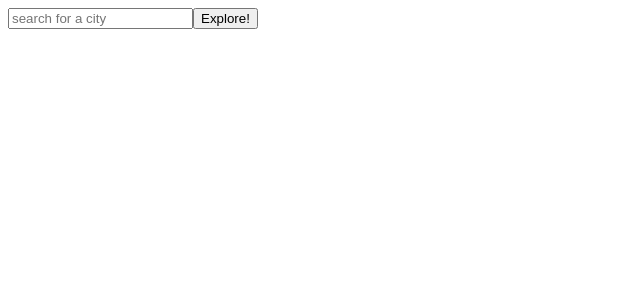
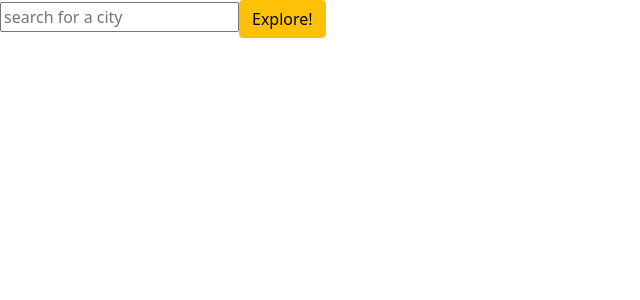
Before and after one commit to gmeadiv/city-explorer, a React (Create React App) app: page / in a window 1280 px wide. Shown: the top 300 px of the page, without its empty margins (0-640 px from the left). Built offline with nearby package versions, Linux system fonts and the light colour scheme.

Commit message:
done with lab6

```diff
--- a/package.json
+++ b/package.json
@@ -7,7 +7,9 @@
     "@testing-library/react": "^11.2.7",
     "@testing-library/user-event": "^12.8.3",
     "axios": "^0.21.4",
+    "bootstrap": "^5.1.0",
     "react": "^17.0.2",
+    "react-bootstrap": "^2.0.0-beta.6",
     "react-dom": "^17.0.2",
     "react-scripts": "4.0.3",
     "web-vitals": "^1.1.2"
--- a/src/App.js
+++ b/src/App.js
@@ -1,30 +1,32 @@
 
 import React from 'react';
 import axios from 'axios';
+import Container from 'react-bootstrap/Container';
+import Image from 'react-bootstrap/Image';
+import Button from 'react-bootstrap/Button'
 
 class App extends React.Component {
   constructor(props) {
     super(props);
     this.state = {
       searchQuery: '',
-      location: {},
-      latitude: {},
-      longitude: {},
+      location: '',
+      latitude: '',
+      longitude: '',
       error: false,
     }
   }
 
   getLocation = async () => {
-
-    const url = `https://us1.locationiq.com/v1/search.php?key=${process.env.REACT_APP_CITY_KEY}&q=${this.state.searchQuery}&format=json`;
+    const locationURL = `https://us1.locationiq.com/v1/search.php?key=${process.env.REACT_APP_CITY_KEY}&q=${this.state.searchQuery}&format=json`;
 
     try {
+      const response = await axios.get(locationURL);
+      const location = response.data[0].display_name;
+      const latitude = response.data[0].lat;
+      const longitude = response.data[0].lon;
 
-      const response = await axios.get(url);
-
-      const location = response.data[0];
-      const latitude = response.data[1];
-      const longitude = response.data[2];
+      console.log(latitude, longitude, 'CONSOLE LOG')
 
       this.setState({
         location, // or location:location
@@ -33,34 +35,44 @@ class App extends React.Component {
         error: false,
       });
 
+      // this.showMap();
+
     } catch (error) {
 
-      console.error('Unable to find city', this.state.searchQuery);
+      console.error('Unable to find city',
+      this.state.searchQuery);
 
       this.setState({ error: true });
     }
-
-
   }
 
   render() {
+
     return (
       <>
         <input onChange={(event) => this.setState({ searchQuery: event.target.value })} placeholder="search for a city"></input>
-        <button onClick={this.getLocation}>Explore!</button>
+        <Button onClick={this.getLocation} variant="warning">Explore!</Button>
 
         {/* falsy: false, 0, 0.0, null, undefined, NaN, '' */}
 
-        {this.state.location.place_id &&
+        {this.state.location &&
+          <>
           <ul>
           <li>City Name: {this.state.location.display_name}</li>
-          <li>Latitude: {this.state.location.lat}</li>
-          <li>Longitude: {this.state.location.lon}</li>
+          <li>Latitude: {this.state.latitude}</li>
+          <li>Longitude: {this.state.longitude}</li>
           </ul>
+          <h3>Map:</h3>
+          <Image src={`https://maps.locationiq.com/v3/staticmap?key=pk.429fe5d05e82b46d41d445914dfbab1b&center=${this.state.latitude},${this.state.longitude}&zoom=12`} alt={this.state.location.display_name} rounded />
+          </>
         }
 
         {
-          this.state.error && <h2>Oh noes!!!</h2>
+          this.state.error &&
+          <Container>
+          <h2>Oh No Pinocchio!</h2>
+          <Image src={`https://upload.wikimedia.org/wikipedia/commons/9/94/Pinocchio_1940.jpg`} alt="A Picture of Pinocchio" rounded fluid/>
+          </Container>
         }
       </>
     )
--- a/src/index.js
+++ b/src/index.js
@@ -1,6 +1,7 @@
 import React from 'react';
 import ReactDOM from 'react-dom';
 import App from './App';
+import 'bootstrap/dist/css/bootstrap.min.css';
 
 
 ReactDOM.render(
```
Also changed, not shown: images/Pinocchio.jpg (added), 1 other file (tests, documents, lock files or other folders).
